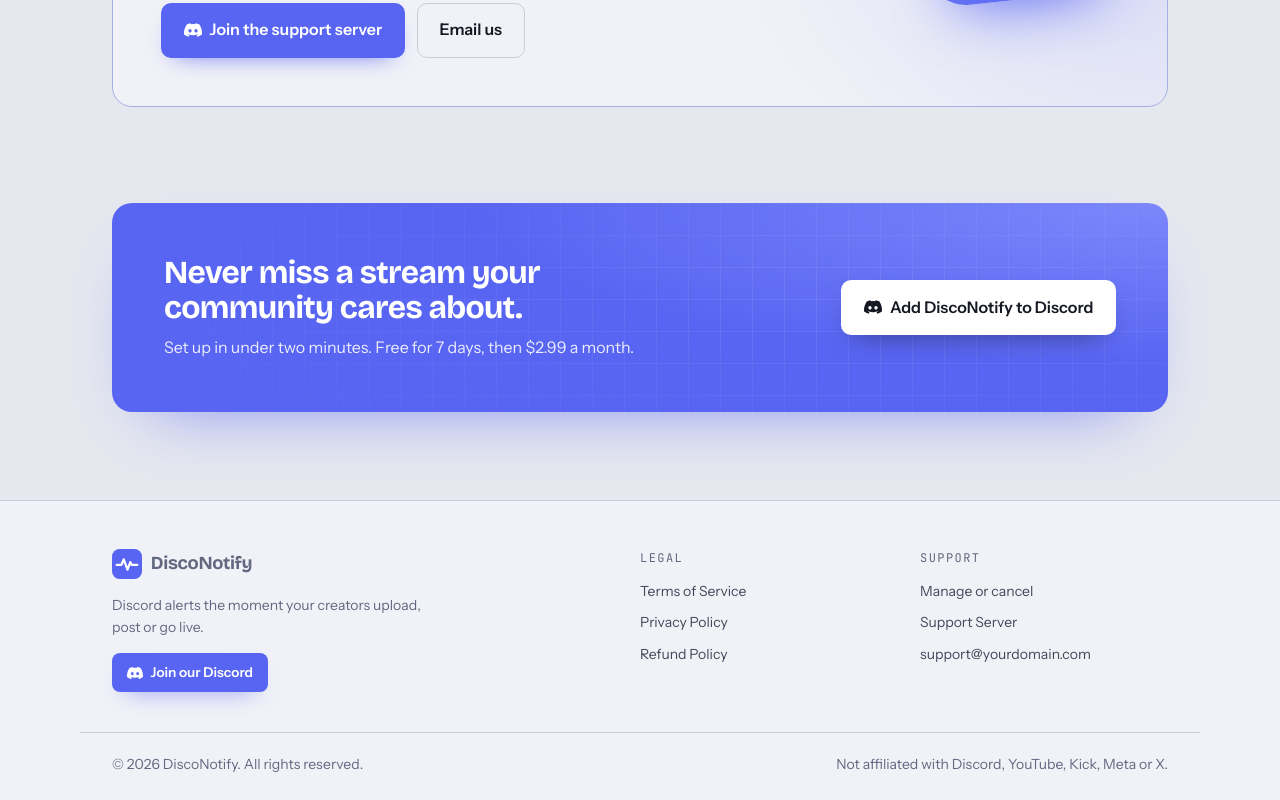
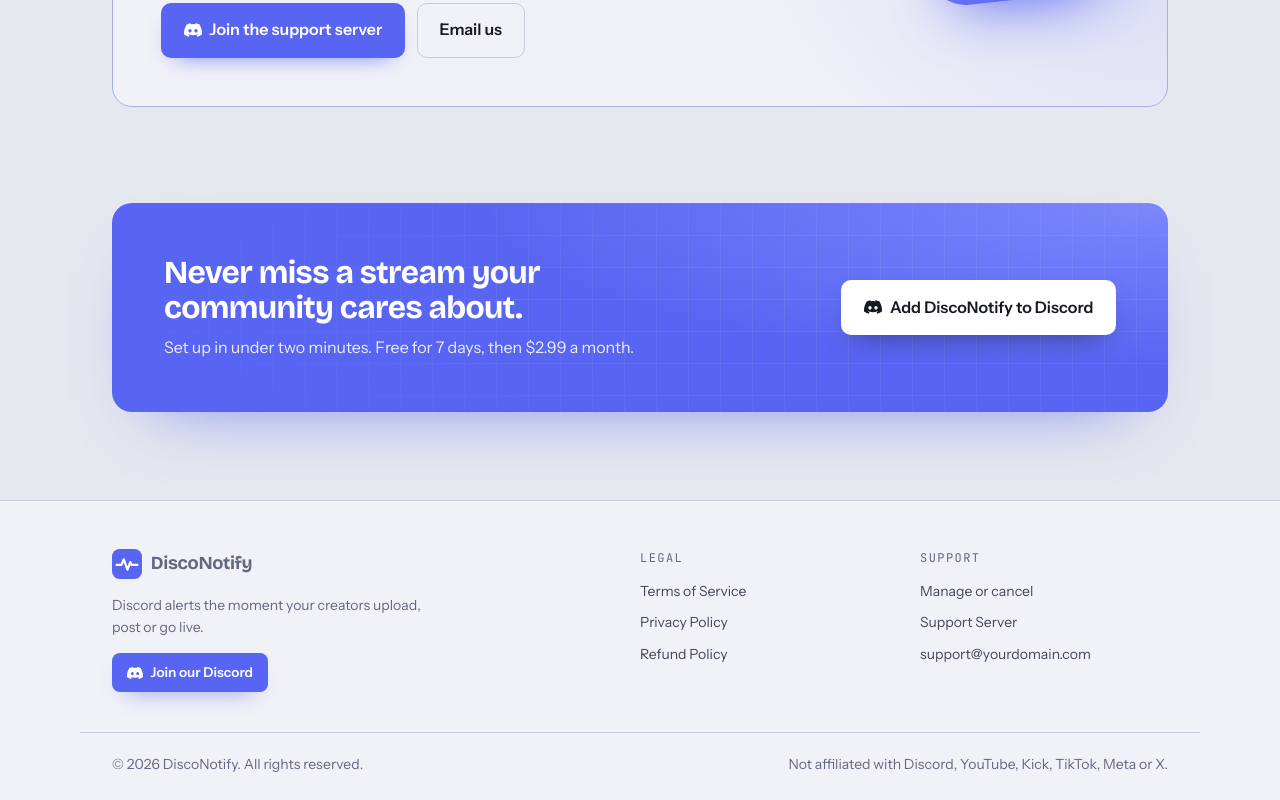
Before and after one commit to mdevvx/DiscoNotify, a Next.js app: page / in a window 1280 px wide. Shown: the part 8261-9061 px from the top of the page. Built offline with nearby package versions, Linux system fonts and the light colour scheme; no server answers.

Commit message:
footer text updated

```diff
--- a/components/SiteFooter.tsx
+++ b/components/SiteFooter.tsx
@@ -75,7 +75,7 @@ export function SiteFooter({ current }: { current: Page }) {
                     &copy; {new Date().getFullYear()} {site.name}. All rights
                     reserved.
                 </span>
-                <span>Not affiliated with Discord, YouTube, Kick, Meta or X.</span>
+                <span>Not affiliated with Discord, YouTube, Kick, TikTok, Meta or X.</span>
             </div>
         </footer>
     );
```
